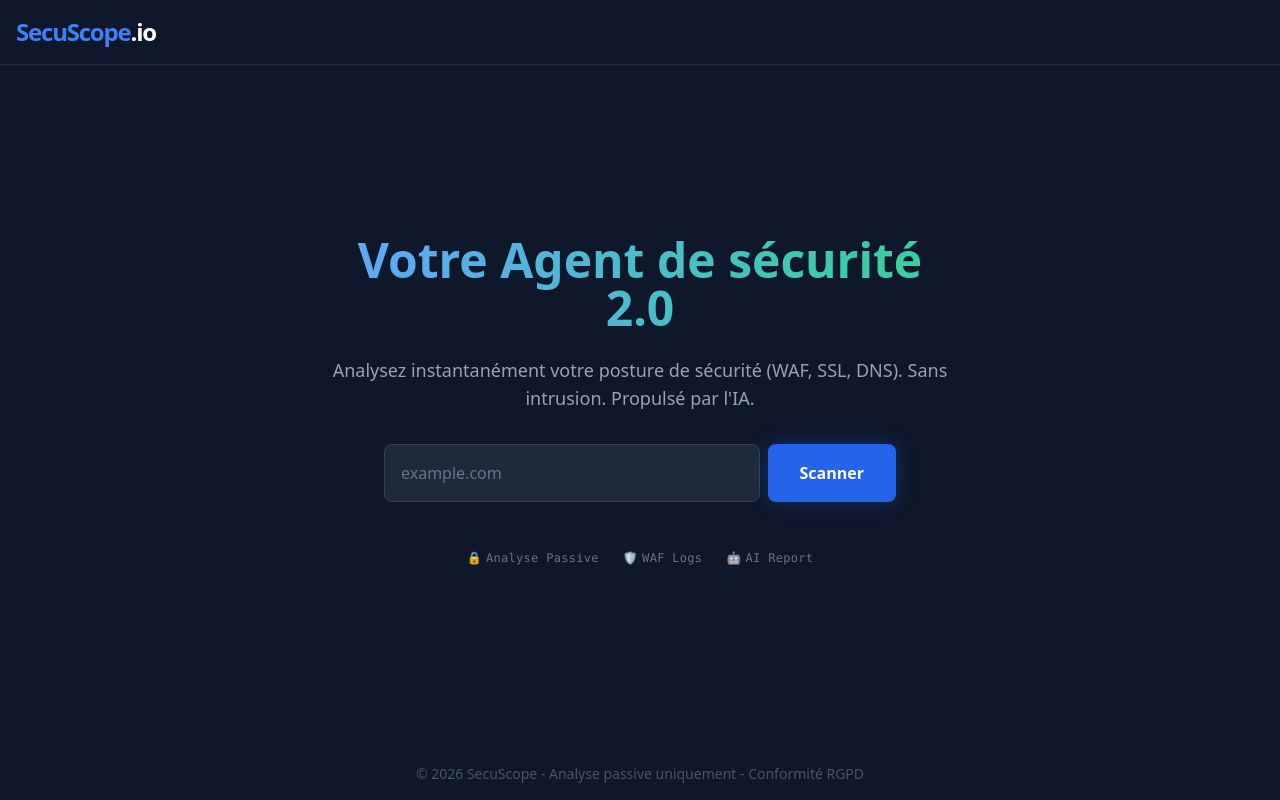
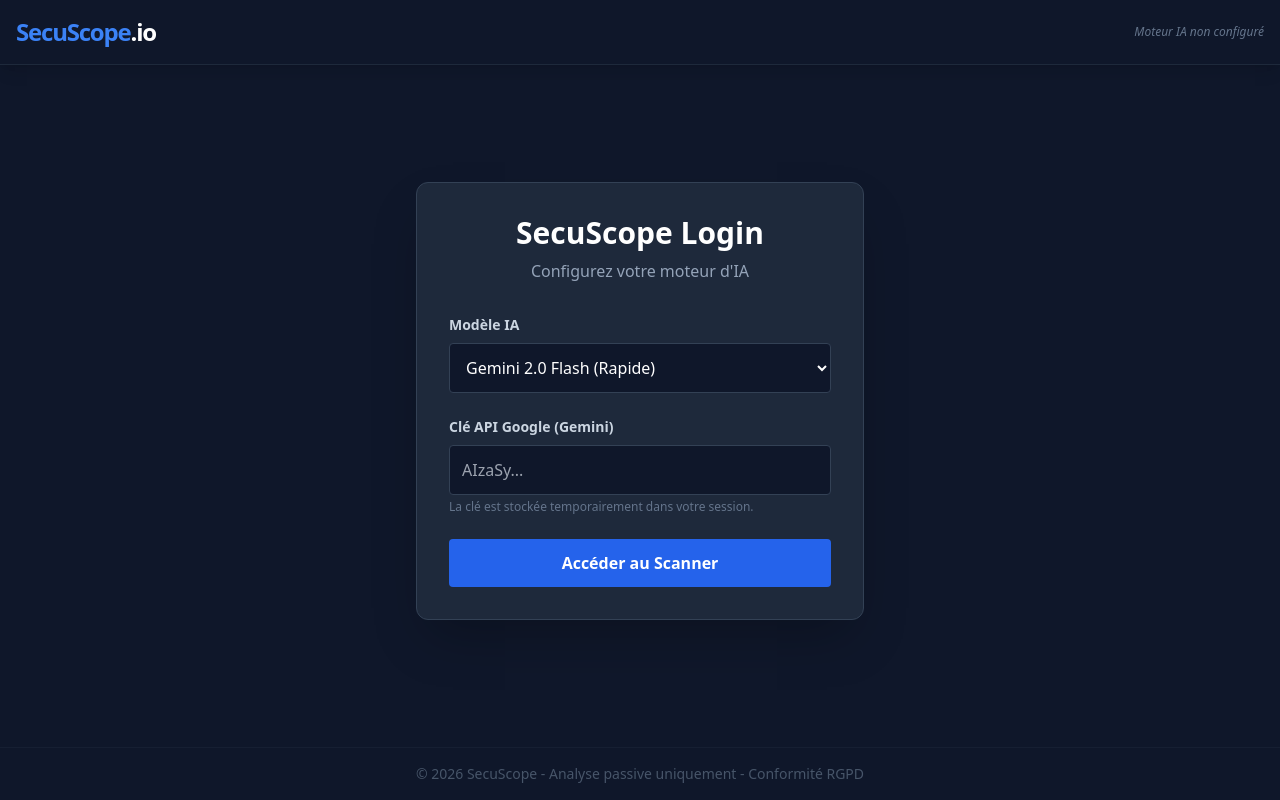
Before and after one commit to WeKup/SecuScope, a Flask app: page / in a window 1280 px wide. Run offline with Flask 3, Linux system fonts and the light colour scheme; some libraries are stand-ins or nearby versions.

Commit message:
Security review for multiple people: added sessions API and model AI, adding Loging page, ai use now the session and not .env

```diff
--- a/app/routes.py
+++ b/app/routes.py
@@ -1,4 +1,4 @@
-from flask import Blueprint, render_template, request, redirect, url_for, flash
+from flask import Blueprint, render_template, request, redirect, url_for, flash, session
 
 import validators
 
@@ -10,9 +10,26 @@ from app.models import db, Audit
 bp = Blueprint('main', __name__)
 
 @bp.route('/', methods=['GET', 'POST'])
+def login():
+    if request.method == 'POST':
+        api_key = request.form.get('api_key')
+        model_id = request.form.get('model_id')
+
+        session['user_api_key'] = api_key
+        session['user_model_id'] = model_id
+
+        return redirect(url_for('main.index'))
+
+    return render_template('login.html')
+
+
+@bp.route('/scan', methods=['GET', 'POST'])
 def index():
     if request.method == 'POST':
         domain = request.form.get('domain', '').strip()
+
+        if 'user_api_key' not in session:
+            return render_template('login.html', error="Session expirée. Veuillez vous reconnecter")
 
         if not domain:
             return redirect(url_for('main.index'))
@@ -27,7 +44,7 @@ def index():
             flash(f"Le domaine '{domain}' est introuvable ou n'existe pas.", "error")
             return redirect(url_for('main.index'))
 
-        ai_res = generate_report(scan_res)
+        ai_res = generate_report(scan_res, api_key=session['user_api_key'],model_id=session['user_model_id'])
         score_data = calculate_trust_score(scan_res)
 
         scan_res['numeric_score'] = score_data['numeric']
@@ -50,3 +67,9 @@ def index():
 def dashboard(audit_id):
     audit = Audit.query.get_or_404(audit_id)
     return render_template('dashboard.html', audit=audit)
+
+@bp.route('/logout')
+def logout():
+    session.clear()
+    flash("Session IA fermée avec succès.", "info")
+    return redirect(url_for('main.login'))
--- a/app/templates/base.html
+++ b/app/templates/base.html
@@ -4,21 +4,53 @@
     <meta charset="UTF-8">
     <title>SecuScope SaaS</title>
     <script src="https://cdn.tailwindcss.com"></script>
+    <link href="https://cdnjs.cloudflare.com/ajax/libs/font-awesome/6.0.0/css/all.min.css" rel="stylesheet">
     <style>
         body { background-color: #0f172a; color: #e2e8f0; }
     </style>
     {% block head %}{% endblock %}
 </head>
 <body class="font-sans antialiased min-h-screen flex flex-col">
-    <nav class="bg-slate-900 border-b border-slate-800 p-4">
+    <nav class="bg-slate-900 border-b border-slate-800 p-4 shadow-lg">
         <div class="container mx-auto flex justify-between items-center">
-            <a href="/" class="text-2xl font-bold text-blue-500 tracking-tighter">SecuScope<span class="text-white">.io</span></a>
+            <a href="{{ url_for('main.index') }}" class="text-2xl font-bold text-blue-500 tracking-tighter">
+                SecuScope<span class="text-white">.io</span>
+            </a>
+
+            <div class="flex items-center gap-6">
+                {% if session.get('user_api_key') %}
+                    <div class="hidden md:flex items-center text-slate-400 text-sm bg-slate-800 px-3 py-1 rounded-full border border-slate-700">
+                        <span class="w-2 h-2 bg-green-500 rounded-full animate-pulse mr-2"></span>
+                        <i class="fas fa-robot mr-2"></i> {{ session.get('user_model_id') }}
+                    </div>
+
+                    <a href="{{ url_for('main.logout') }}"
+                       class="flex items-center gap-2 text-slate-400 hover:text-red-400 transition-colors text-sm font-medium">
+                        <i class="fas fa-power-off"></i>
+                        <span>Déconnexion</span>
+                    </a>
+                {% else %}
+                    <span class="text-slate-500 text-xs italic">Moteur IA non configuré</span>
+                {% endif %}
+            </div>
         </div>
     </nav>
+
     <main class="flex-grow container mx-auto p-4">
+        {% with messages = get_flashed_messages(with_categories=true) %}
+          {% if messages %}
+            {% for category, message in messages %}
+              <div class="mb-4 p-4 rounded-lg {% if category == 'error' %}bg-red-900/50 border border-red-500 text-red-200{% else %}bg-blue-900/50 border border-blue-500 text-blue-200{% endif %}">
+                {{ message }}
+              </div>
+            {% endfor %}
+          {% endif %}
+        {% endwith %}
+
         {% block content %}{% endblock %}
     </main>
-    <footer class="p-4 text-center text-slate-600 text-sm">
+
+    <footer class="p-4 text-center text-slate-600 text-sm border-t border-slate-800/50">
         &copy; 2026 SecuScope - Analyse passive uniquement - Conformité RGPD
     </footer>
 </body>
--- /dev/null
+++ b/app/templates/login.html
@@ -0,0 +1,40 @@
+{% extends "base.html" %}
+
+{% block content %}
+<div class="flex items-center justify-center min-h-[80vh]">
+    <div class="bg-slate-800 p-8 rounded-xl border border-slate-700 shadow-2xl w-full max-w-md">
+        <div class="text-center mb-8">
+            <h1 class="text-3xl font-bold text-white mb-2">SecuScope Login</h1>
+            <p class="text-slate-400">Configurez votre moteur d'IA</p>
+        </div>
+        {% if error %}
+        <div class="mb-4 p-3 bg-red-500/20 border border-red-500/50 text-red-200 rounded text-center text-sm">
+            {{ error }}
+        </div>
+        {% endif %}
+        <form action="{{ url_for('main.login') }}" method="POST" class="space-y-6">
+            <input type="hidden" name="csrf_token" value="{{ csrf_token() }}"/>
+
+            <div>
+                <label class="block text-slate-300 text-sm font-bold mb-2">Modèle IA</label>
+                <select name="model_id" class="w-full bg-slate-900 border border-slate-700 text-white rounded p-3 focus:outline-none focus:border-blue-500">
+                    <option value="gemini-2.0-flash">Gemini 2.0 Flash (Rapide)</option>
+                    <option value="gemini-1.5-pro">Gemini 1.5 Pro (Précis)</option>
+                    <option value="gemini-1.5-flash">Gemini 1.5 Flash (Legacy)</option>
+                </select>
+            </div>
+
+            <div>
+                <label class="block text-slate-300 text-sm font-bold mb-2">Clé API Google (Gemini)</label>
+                <input type="password" name="api_key" required placeholder="AIzaSy..."
+                       class="w-full bg-slate-900 border border-slate-700 text-white rounded p-3 focus:outline-none focus:border-blue-500">
+                <p class="text-xs text-slate-500 mt-1">La clé est stockée temporairement dans votre session.</p>
+            </div>
+
+            <button type="submit" class="w-full bg-blue-600 hover:bg-blue-500 text-white font-bold py-3 rounded transition-colors">
+                Accéder au Scanner
+            </button>
+        </form>
+    </div>
+</div>
+{% endblock %}
```
Also changed, not shown: app/services/ai.py (+5 -5 lines), 1 other file.
